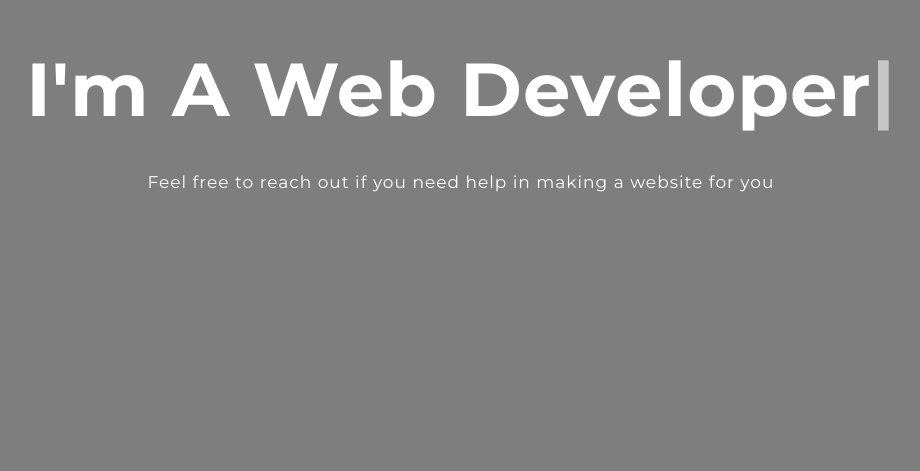
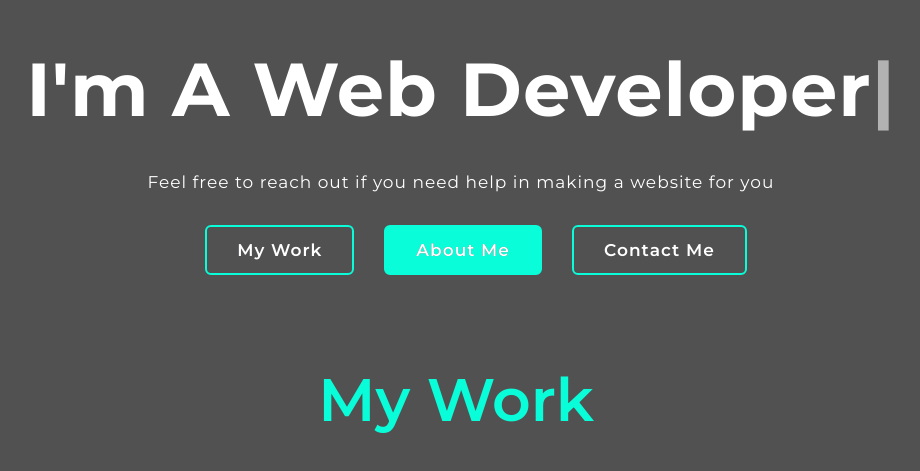
Before and after one commit to mhamad-hmd/Portfolio, a React (Vite) app: page / in a window 1280 px wide. Shown: the part 183-654 px from the top of the page, without its empty margins (184-1104 px from the left). Built offline with nearby package versions, Linux system fonts and the light colour scheme.

Commit message:
from laptop

```diff
--- a/src/App.scss
+++ b/src/App.scss
@@ -1,5 +1,6 @@
 
-$navy-blue: #000080;
+$pageClr: #515152;
+$scndryClr: #08fdd8;
 
 @font-face {
   font-family: "Montserrat";
@@ -11,19 +12,73 @@ $navy-blue: #000080;
   font-family: "Montserrat";
 }
 
-.greetingBox {
-  color: white ;
-  font-size: 17px;
-  margin-top: 15%;
-  letter-spacing: 1px;
-  line-height: 26px;
-  padding-left: 10px;
+.btn {
+  margin-top: 30px;
+  display: inline-block;
+  border-radius: 6px;
+  border: 2px solid $scndryClr;
+  padding: 10px 30px;
+  margin-left: 30px;
 }
 
-.greetingBox h1 {
-  height: 100%;
-  width: 100%;
-  font-size: 75px;
-  line-height: 160px;
-  font-weight: 700;
+.btnA {
+  background: linear-gradient(45deg, $pageClr 50%, $scndryClr 50%);
+  -webkit-background-clip: text;
+  -webkit-text-fill-color: #fff;
+  position: relative;
+  font-weight: 600;
 }
+
+.btnA::after {
+  content: "";
+  position: absolute;
+  top: 0;
+  right: 0;
+  bottom: 0;
+  left: 0;
+  background: linear-gradient(45deg, $scndryClr 50%, $pageClr 50%);
+  z-index: -1;
+}
+
+.btnA,
+.btnA:after {
+  background-size: 400px;
+  background-position: 0;
+  transition: 1s;
+}
+
+.btnA:hover,
+.btnA:hover:after {
+  background-position: 99%;
+}
+
+.btnB {
+  background: linear-gradient(45deg, $scndryClr 50%, $pageClr 50%);
+  -webkit-background-clip: text;
+  -webkit-text-fill-color: #fff;
+  position: relative;
+  font-weight: 600;
+}
+
+.btnB:after {
+  content: "";
+  position: absolute;
+  top: 0;
+  right: 0;
+  bottom: 0;
+  left: 0;
+  background: linear-gradient(45deg, $scndryClr 50%, $pageClr 50%);
+  z-index: -1;
+}
+
+.btnB,
+.btnB:after {
+  background-size: 400px;
+  background-position: 99%;
+  transition: 1s;
+}
+
+
+.btnB:hover,.btnB:hover:after{
+  background-position: 0;
+}
--- a/src/App.tsx
+++ b/src/App.tsx
@@ -1,6 +1,7 @@
 import { useState } from 'react'
 import './App.scss'
 import { Greeting } from './components/greeting/greeting'
+import {DisplayProjects} from './components/DisplayProjects/displayProjects'
 
 function App() {
   const [count, setCount] = useState(0)
@@ -10,7 +11,7 @@ function App() {
 
 
         {Greeting()}
-
+        {DisplayProjects()}
 
     </div>
   )
--- /dev/null
+++ b/src/components/DisplayProjects/displayProjects.scss
@@ -0,0 +1,42 @@
+
+$pageClr: #515152;
+$scndryClr: #08fdd8;
+
+.sectionWrapper{
+    color: #fff;
+}
+
+.sectionTitle{
+    font-size: 60px;
+    text-align: center;
+    color: $scndryClr;
+    font-weight: 600;
+
+}
+
+.previewImg{
+    border-radius: 6px;
+    width: 400px;
+    height: 100%;
+    height: 300px; /* [1.1] Set it as per your need */
+    overflow: hidden;
+    transform-origin: 50% 65%;
+  transition: transform 3s, filter 1.5s ease-in-out;
+  filter: brightness(120%);
+
+}
+
+.previewContainer{
+    height: 300px; /* [1.1] Set it as per your need */
+    overflow: hidden;
+}
+
+.previewContainer:hover .previewImg{
+    filter: brightness(100%);
+    transform: scale(1.2);
+    ;
+}
+
+.projectTitle{
+    font-size: 40px;
+}
--- /dev/null
+++ b/src/components/DisplayProjects/displayProjects.tsx
@@ -0,0 +1,23 @@
+
+import storePreview from '../../assets/testStorePreview.png';
+import './displayProjects.scss';
+
+
+
+
+export const DisplayProjects = () => {
+
+
+return(
+
+        <div className='sectionWrapper grid py-4 my-16 mx-2  '>
+
+            <h1 className='sectionTitle'>My Work</h1>
+
+
+
+
+
+        </div>
+    )
+}
--- /dev/null
+++ b/src/components/greeting/greeting.scss
@@ -0,0 +1,30 @@
+
+$pageClr: #515152;
+$scndryClr: #08fdd8;
+
+.greetingBox {
+    color: #fff ;
+    font-size: 17px;
+    margin-top: 15%;
+    letter-spacing: 1px;
+    line-height: 26px;
+    padding-left: 10px;
+  }
+
+  .greetingBox h1 {
+    height: 100%;
+    width: 100%;
+    font-size: 75px;
+    line-height: 160px;
+    font-weight: 700;
+  }
+
+  .greetingBtn{
+    margin-top: 30px;
+    display: inline-block;
+    border-radius: 6px;
+    border: 2px solid $scndryClr;
+    padding: 10px 30px;
+    margin-left: 30px;
+
+  }
--- a/src/components/greeting/greeting.tsx
+++ b/src/components/greeting/greeting.tsx
@@ -1,15 +1,14 @@
 import React from 'react';
 import Typed from 'typed.js';
+import './greeting.scss'
 
 
 
-// ,
-
 export const Greeting = () => {
   // Create reference to store the DOM element containing the animation
-	const el:any = React.useRef(null);
+  const el: any = React.useRef(null);
   // Create reference to store the Typed instance itself
-      const typed:any = React.useRef(null);
+  const typed: any = React.useRef(null);
 
   React.useEffect(() => {
     const options = {
@@ -36,6 +35,10 @@ export const Greeting = () => {
       <p>Feel free to reach out if you need help in making a website for you</p>
       <div>
 
+        <button className='btn btnB'>My Work</button>
+        <button className='btn btnA'>About Me</button>
+        <button className='btn btnB'>Contact Me</button>
+
       </div>
 
     </div>
--- /dev/null
+++ b/src/components/projectConstructor/projectConstructor.tsx
@@ -0,0 +1,59 @@
+
+import './projectConstructor.scss'
+
+type props = {
+    title: string,
+    typeOfwork: string,
+    password: number,
+    tools: string,
+    aboutIt: string,
+    imgPath: string,
+    projectUrl:string,
+
+}
+
+export const ProjectConstructor = (props: props) => {
+
+    const { title, typeOfwork, password, tools, aboutIt, imgPath, projectUrl } = props;
+
+    document.getElementById('projectBtn')!.onclick = () => {
+        location.href = projectUrl
+    }
+
+    return (
+        <div className='projectWrapper flex justify-between '>
+            <div>
+                <div className='mb-2'>
+
+                    <h1 className='projectTitle'>{title}</h1>
+                    <h1>t{typeOfwork}</h1>
+                    <h1>Preview Password: {password}</h1>
+
+
+                </div>
+                <div className='py-2'>
+                    <h1>Tools Used:</h1>
+                    <p>{tools}</p>
+                </div>
+                <div>
+                    <h1>About It:</h1>
+                    <p>{aboutIt}</p>
+
+                </div>
+
+            </div>
+
+            <div className='previewContainer'>
+
+                <img className='previewImg' src={imgPath} alt="" />
+
+            </div>
+            <button id='projectBtn' className='btn btnA m-auto'>
+                Preview
+                </button>
+        </div>
+
+    )
+}
+
+// Since I was using shopify and it takes care of all the backend, this project ended up being pure frontend
--- a/src/index.scss
+++ b/src/index.scss
@@ -10,7 +10,7 @@ html, body{
 
 body {
 
-  background-color: #7e7e7e ;
+  background-color: #515152 ;
   margin: 0;
   display: flex;
   place-items: center;
```
Also changed, not shown: src/assets/testStorePreview.png (added), src/components/projectConstructor/projectConstructor.scss (added). Lines whose indentation alone changed are shown as unchanged.
